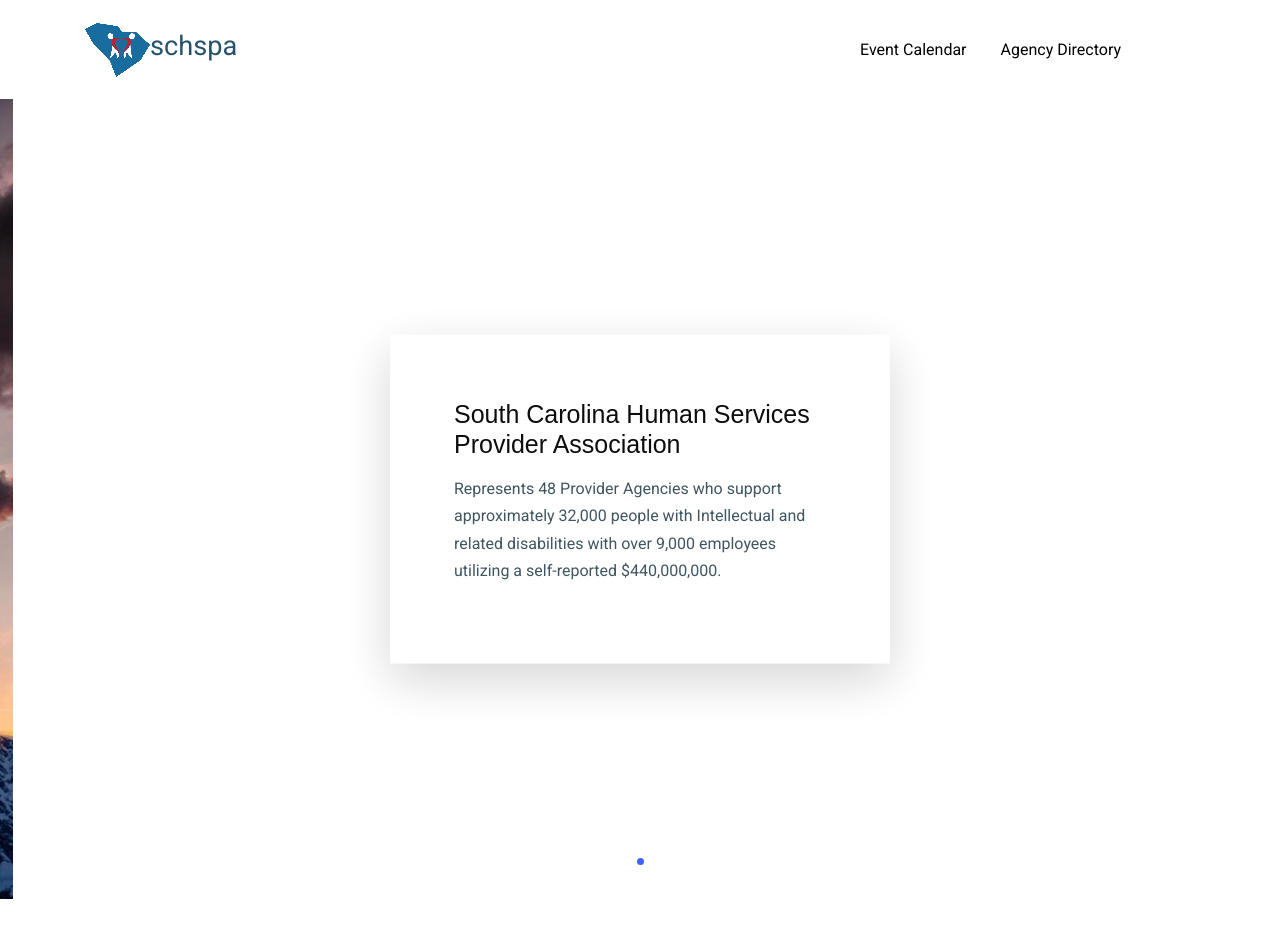
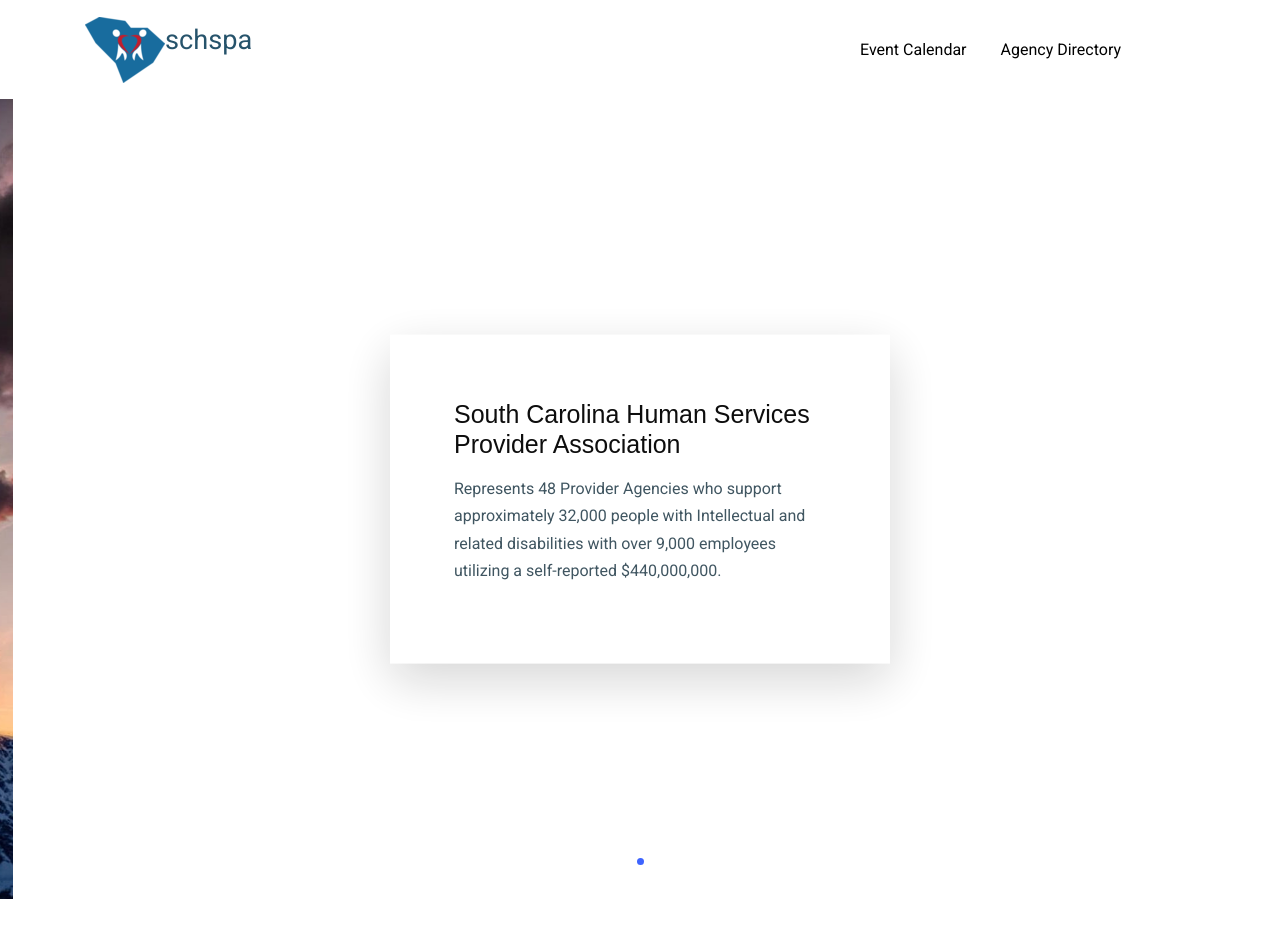
Before and after one commit to muttons/schspa, a plain HTML site: page index.html in a window 1280 px wide. Shown: the top 938 px of the page. Drawn offline with nearby package versions, Linux system fonts and the light colour scheme; files whose address does not match are found by name; a web font is replaced by a local one.

Commit message:
logo resize

```diff
--- a/index.html
+++ b/index.html
@@ -153,8 +153,8 @@
             <div class="col-lg-8">
               <div class="site-logo">
 
-               <a href="index.html" class="pull-left"><img src="images/schspa-65v2.png"></a>
-               <a href="index.html">SCHSPA</a>
+               <a href="index.html" class="pull-left"><img src="images/schspa-80v2.png"></a>
+               <a href="index.html"> SCHSPA</a>
               </div>
 
 
```
Also changed, not shown: images/schspa-80v2.png (added), 1 other file.
